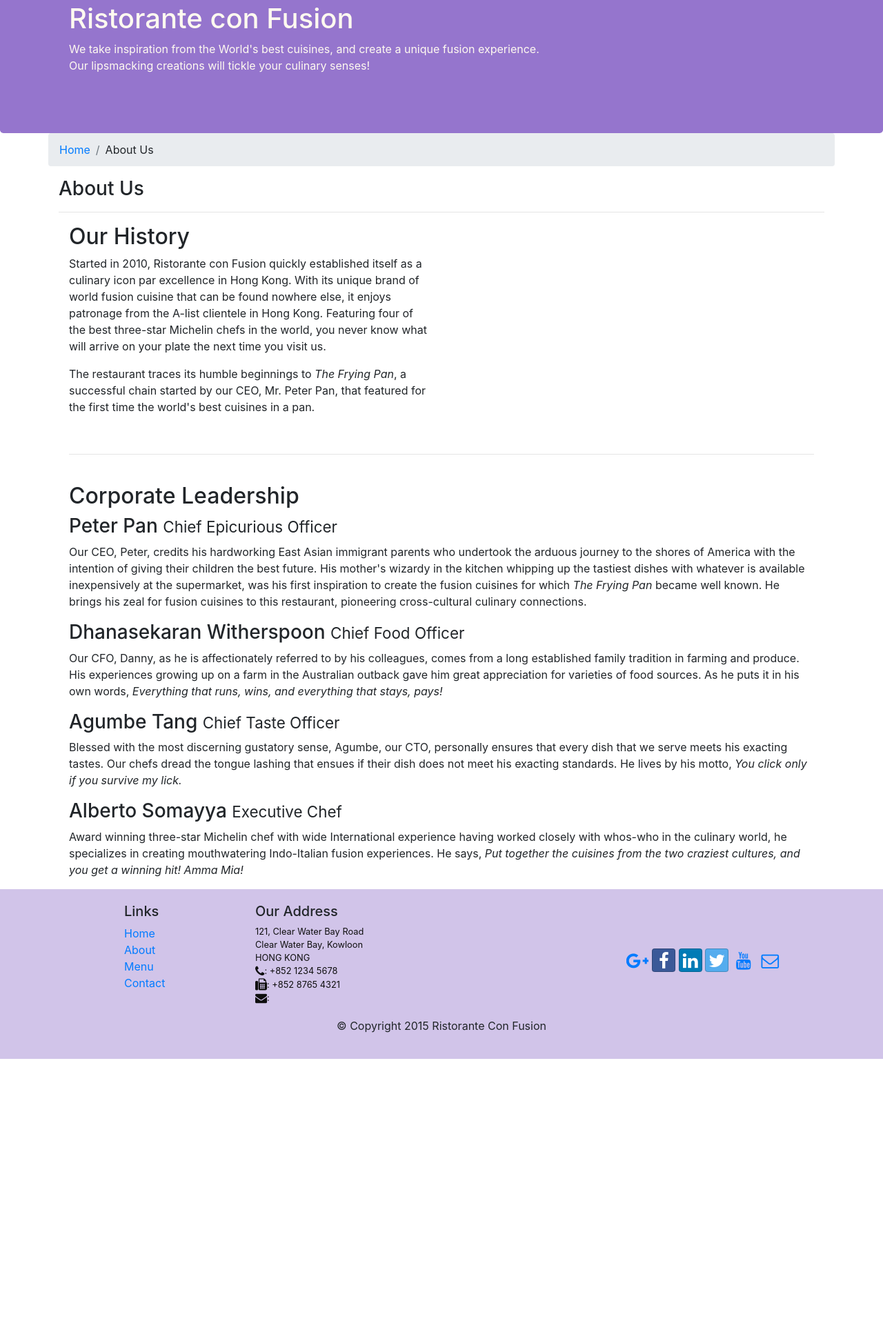
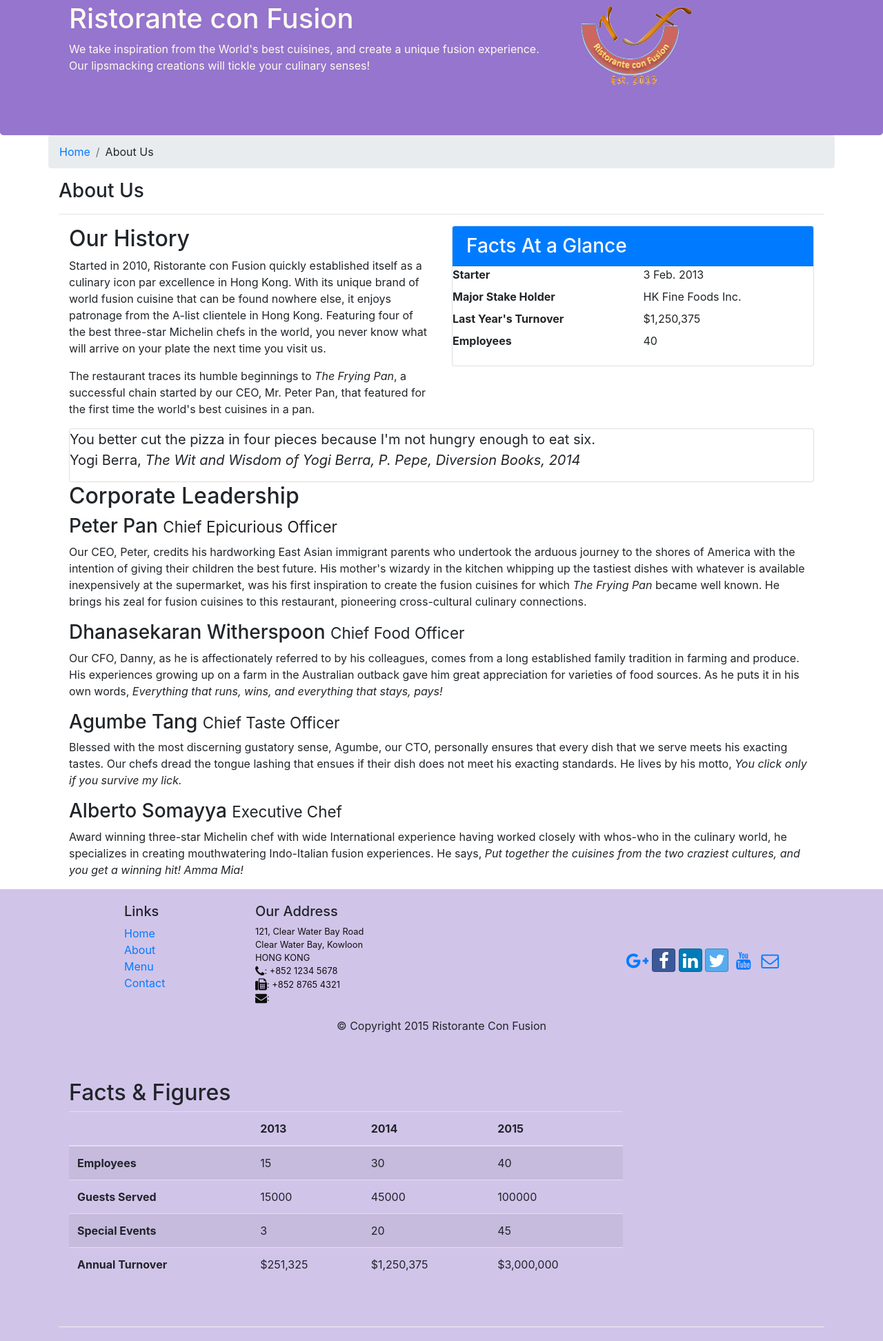
Before and after one commit to PatriziaT/git-test, a website: page aboutus.html in a window 1280 px wide. Shown: the part 117-2061 px from the top of the page at 69% size. Before the commit the page ends 1652 px from the top, so only its background shows below. Drawn offline with nearby package versions, Linux system fonts and the light colour scheme.

Commit message:
bootstrap images and media

```diff
--- a/aboutus.html
+++ b/aboutus.html
@@ -27,7 +27,7 @@
                 <button class="navbar-toggler" type="button" data-toggle="collapse" data-target="#Navbar">
                     <span class="navbar-toggler-icon"></span>
                 </button>
-                <a class="navbar-brand" href="./index.html">Ristorante Con Fusion</a>
+                <a class="navbar-brand" href="./index.html"><img src="img/logo.png" height="30" width="41"></a>
                 <!--the div below will alow the mobile version navbar to collapse with showing the following menu list-->
                 <div class="collapse navbar-collapse" id="Navbar">
                 <ul class="navbar-nav">
@@ -49,7 +49,8 @@
                     <p>We take inspiration from the World's best cuisines, and create a unique fusion experience. Our lipsmacking
                         creations will tickle your culinary senses!</p>
                 </div>
-                <div class="col col-sm">
+                <div class="col col-sm align-self-center">
+                        <img src="img/logo.png" class="img-fluid">
                 </div>
             </div>
         </div>
@@ -81,10 +82,39 @@
                     <em>The Frying Pan</em>, a successful chain started by our CEO, Mr. Peter Pan, that featured for the first
                     time the world's best cuisines in a pan.</p>
             </div>
-            <div class="col-sm-12">
-                <br>
-                <hr>
-                <br>
+
+            <div class="col-sm">
+                <div class="card">
+                    <h3 class="card-header bg-primary text-white">Facts At a Glance</h3>
+                <div class="card-block">
+                    <dl class="row">
+                        <dt class="col-6">Starter</dt>
+                        <dd class="col-6">3 Feb. 2013</dd>
+                        <dt class="col-6">Major Stake Holder</dt>
+                        <dd class="col-6">HK Fine Foods Inc.</dd>
+                        <dt class="col-6">Last Year's Turnover</dt>
+                        <dd class="col-6">$1,250,375</dd>
+                        <dt class="col-6">Employees</dt>
+                        <dd class="col-6">40</dd>
+                    </dl>
+                </div>
+                </div>
+            </div>
+            <br>
+            <hr>
+            <br>
+            <div class="col-12">
+                <div class="card card-block bg-faded">
+                    <blockquote class="blockquote">
+                        <p class="mb-0">You better cut the pizza in four pieces
+                            because I'm not hungry enough to eat six.</p>       <!--margin bottom 0-->
+                        <footer class="clockquote-footer">Yogi Berra,
+                            <cite title="Source Title">The Wit and Wisdom of
+                                Yogi Berra, P. Pepe, Diversion Books, 2014
+                            </cite>
+                        </footer>
+                    </blockquote>
+                </div>
             </div>
         </div>
             <div class="col col-xs">
@@ -183,7 +213,55 @@
                     <p>© Copyright 2015 Ristorante Con Fusion</p>
                 </div>
             </div>
+            <div class="row row-content">
+                    <div class="col-12 col-sm-9">
+                        <h2>Facts &amp; Figures</h2>
+                        <div class="table-responsive">
+                        <table class="table table-striped">
+                            <thead class="thead-inverse">
+                                <tr>
+                                    <th>&nbsp;</th>
+                                    <th>2013</th>
+                                    <th>2014</th>
+                                    <th>2015</th>
+                                </tr>
+                            </thead>
+                            <tbody>
+                                <tr>
+                                    <th>Employees</th>
+                                    <td>15</td>
+                                    <td>30</td>
+                                    <td>40</td>
+                                </tr>
+                                <tr>
+                                    <th>Guests Served</th>
+                                    <td>15000</td>
+                                    <td>45000</td>
+                                    <td>100000</td>
+                                </tr>
+                                <tr>
+                                    <th>Special Events</th>
+                                    <td>3</td>
+                                    <td>20</td>
+                                    <td>45</td>
+                                </tr>
+                                <tr>
+                                    <th>Annual Turnover</th>
+                                    <td>$251,325</td>
+                                    <td>$1,250,375</td>
+                                    <td>$3,000,000</td>
+                                </tr>
+                            </tbody>
+                        </table>
+                    </div>
+                </div>
+                    <div class="col-12 col-sm-3">
+
+                    </div>
+
+                </div>
         </div>
+
     </footer>
 
     <!-- jQuery first, then Tether, then Bootstrap JS. Order is important!!-->
```
Also changed, not shown: index.html (+31 -11 lines), img/Patrizia.png (added), img/alberto.png (added), img/buffet.png (added), img/logo.png (added), img/uthappizza.png (added).
